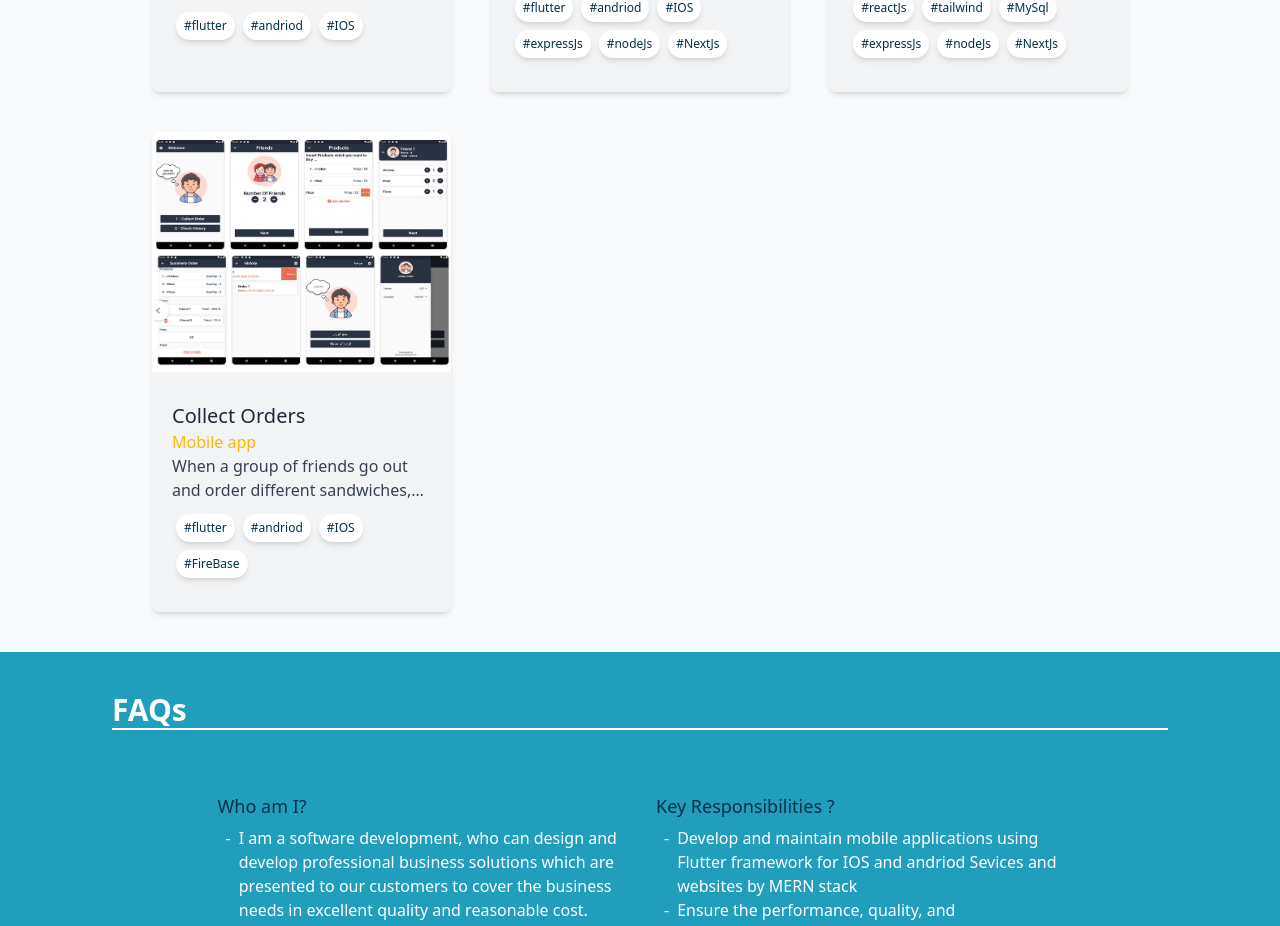
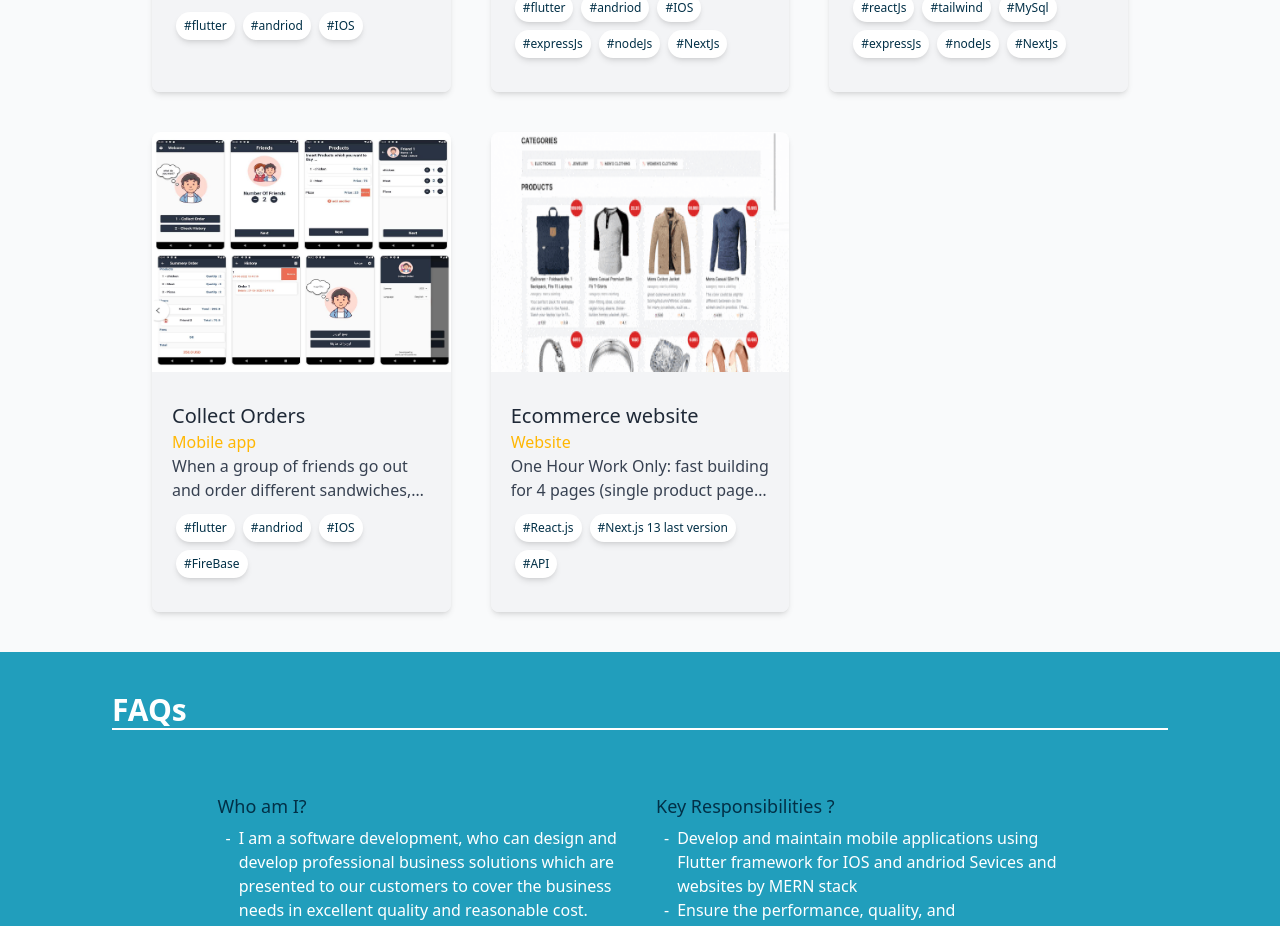
Before and after one commit to samer-saied/Samer-Saied, a Next.js app: page / in a window 1280 px wide. Shown: the part 1462-2388 px from the top of the page. Built offline with nearby package versions, Linux system fonts and the light colour scheme.

Commit message:
98% progress

```diff
--- a/data/projects-data.js
+++ b/data/projects-data.js
@@ -104,6 +104,21 @@ const projects = [
         ]
 
     },
+     {
+        "id": 8,
+        "section": "Website",
+        "title": "Ecommerce website",
+        "image": "/projects/ecommerce_nextjs.gif",
+        "description": "One Hour Work Only: fast building for 4 pages (single product page + Home page with products and categories + Loading Page + Error Page)",
+        "technology": "Next.js + React.js + Tailwind + API (connect to fakeApi)",
+        "tags": ["React.js", "Next.js 13 last version", "API"],
+        "links": [
+            { "name": "Github", "url": "https://github.com/samer-saied/nextjs13_ecommerce" },
+            { "name": "Website", "url": "https://play.google.com/store/apps/details?id=me.samersaied.collect_order" },
+
+        ]
+
+    },
 
 ]
 
```
Also changed, not shown: public/projects/ecommerce_nextjs.gif (added).
